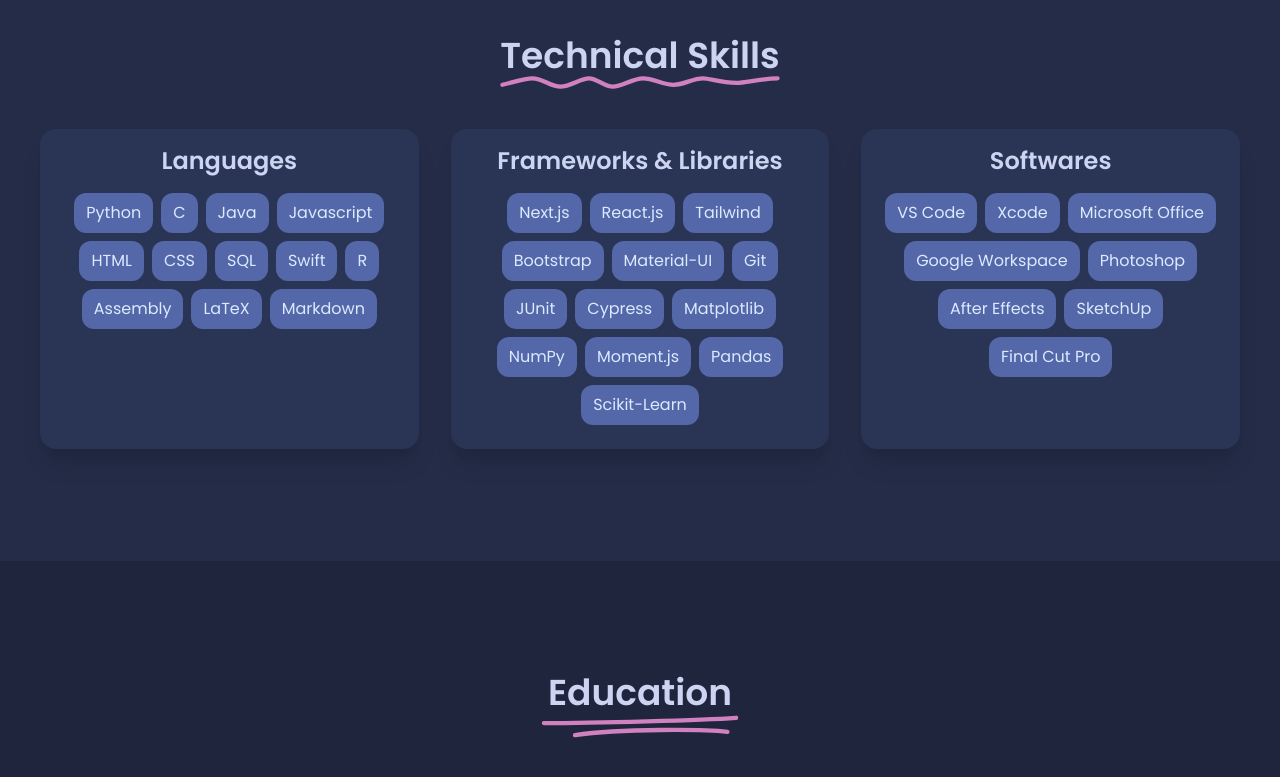
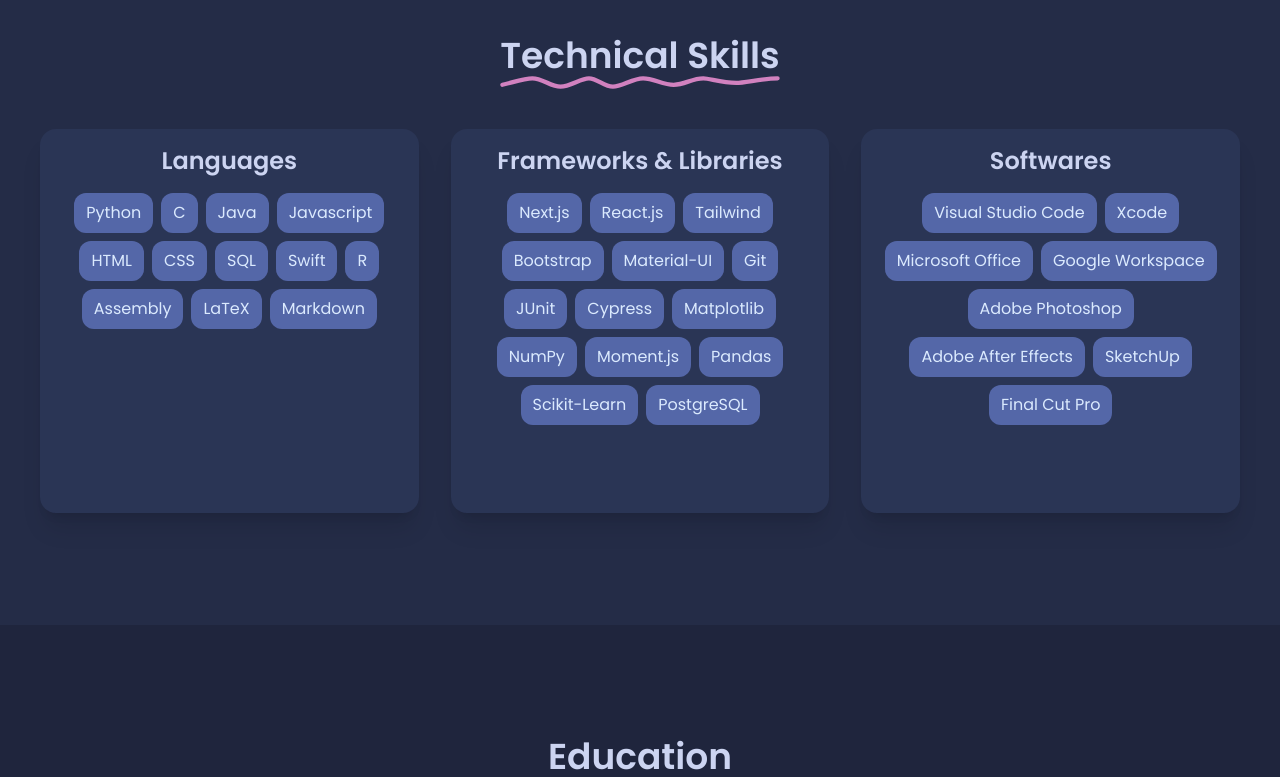
Before and after one commit to thewildc4rd/portfolio, a Next.js app: page / in a window 1280 px wide. Shown: the part 1760-2537 px from the top of the page. Built offline with nearby package versions, Linux system fonts and the light colour scheme.

Commit message:
project card animations

```diff
--- a/components/ProjectCard.js
+++ b/components/ProjectCard.js
@@ -1,14 +1,17 @@
 import Image from 'next/image';
 import React, { useEffect, useState } from 'react';
 
-const ProjectCard = ({ title, skills, description, imgSrc }) => {
+const ProjectCard = ({ title, skills, description, imgSrc, style }) => {
   const [hover, setHover] = useState(false);
 
   useEffect(() => {
     console.log(document.getElementById('test').classList);
   }, [hover]);
   return (
-    <div className='w-full h-[500px] max-lg:h-[400px] bg-space-cadet-light-trans rounded-3xl p-7 shadow-xl flex flex-col'>
+    <div
+      className='w-full h-[500px] max-lg:h-[400px] bg-space-cadet-light-trans rounded-3xl p-7 shadow-xl flex flex-col'
+      style={style}
+    >
       <h3 className='font-medium text-xl text-rose-bonbon mb-2'>{title}</h3>
       <div className='flex flex-row gap-2 flex-wrap text-sm mb-2'>
         {skills.map((skill, idx) => (
--- a/components/Projects.js
+++ b/components/Projects.js
@@ -25,6 +25,11 @@
             'A property renting web app which allows users to create listings for properties which they would like to rent out to others.'
           }
           imgSrc={'/airbrb.png'}
+          style={{
+            opacity: isInView ? 100 : 0,
+            transform: isInView ? 'translate(0px, 0px)' : 'translate(0px, 400px)',
+            transition: 'all 1s cubic-bezier(0,.8,.21,1) 1s',
+          }}
         />
         <ProjectCard
           title={'Slackr'}
@@ -33,6 +38,11 @@
             'An instant messaging web app which lets users to directly or group message other users, react, edit, pin, and delete messages, get notifications, profiles, and send photos.'
           }
           imgSrc={'/slackr.png'}
+          style={{
+            opacity: isInView ? 100 : 0,
+            transform: isInView ? 'translate(0px, 0px)' : 'translate(0px, 400px)',
+            transition: 'all 1s cubic-bezier(0,.8,.21,1) 1.25s',
+          }}
         />
         <ProjectCard
           title={'RecipeBook'}
@@ -41,6 +51,11 @@
             'An iOS app where users can store and organise their recipes all in one place.'
           }
           imgSrc={'/recipe-book.jpg'}
+          style={{
+            opacity: isInView ? 100 : 0,
+            transform: isInView ? 'translate(0px, 0px)' : 'translate(0px, 400px)',
+            transition: 'all 1s cubic-bezier(0,.8,.21,1) 1.5s',
+          }}
         />
       </div>
     </div>
--- a/components/Skills.js
+++ b/components/Skills.js
@@ -36,15 +36,16 @@
     'Moment.js',
     'Pandas',
     'Scikit-Learn',
+    'PostgreSQL',
   ];
 
   const softwares = [
-    'VS Code',
+    'Visual Studio Code',
     'Xcode',
     'Microsoft Office',
     'Google Workspace',
-    'Photoshop',
-    'After Effects',
+    'Adobe Photoshop',
+    'Adobe After Effects',
     'SketchUp',
     'Final Cut Pro',
   ];
--- a/components/SkillsCard.js
+++ b/components/SkillsCard.js
@@ -13,7 +13,7 @@
       <div
         ref={ref}
         className={
-          'xl:min-h-64 lg:min-h-80 flex flex-col items-center justify-start p-4 bg-glaucous bg-opacity-10 rounded-2xl shadow-xl transition-all max-lg:min-h-min'
+          'xl:min-h-64 lg:min-h-96 flex flex-col items-center justify-start p-4 bg-glaucous bg-opacity-10 rounded-2xl shadow-xl transition-all max-lg:min-h-min'
         }
         style={{
           opacity: isInView ? 100 : 0,
```
Also changed, not shown: public/recipe-book.jpg.
